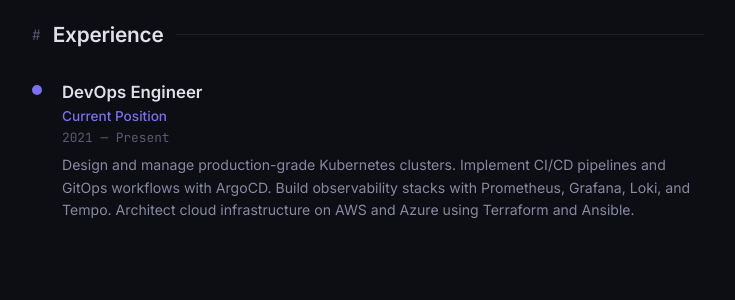
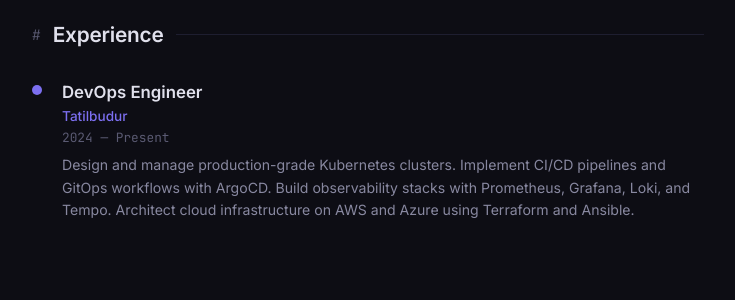
Before and after one commit to canogluonur/canogluonur.github.io, a Jekyll site: the page built from index.html, in a window 1280 px wide and 900 px high, scrolled down 977 px. Shown: the part 152-452 px from the top of the window, without its empty margins (272-1007 px from the left). Built offline with Jekyll 4.4.1, drawn with Linux system fonts in a browser that asks for light colours.

Commit message:
Update current position: Tatilbudur DevOps Engineer

```diff
--- a/index.html
+++ b/index.html
@@ -63,8 +63,8 @@ title: Home
         <div class="timeline-dot"></div>
         <div class="timeline-content">
           <h3>DevOps Engineer</h3>
-          <p class="meta">Current Position</p>
-          <p class="date">2021 — Present</p>
+          <p class="meta">Tatilbudur</p>
+          <p class="date">2024 — Present</p>
           <p>
             Design and manage production-grade Kubernetes clusters. Implement CI/CD pipelines and GitOps workflows
             with ArgoCD. Build observability stacks with Prometheus, Grafana, Loki, and Tempo.
```
